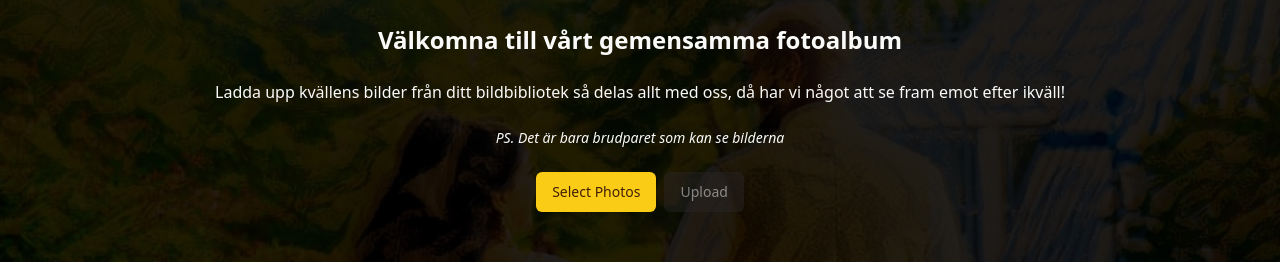
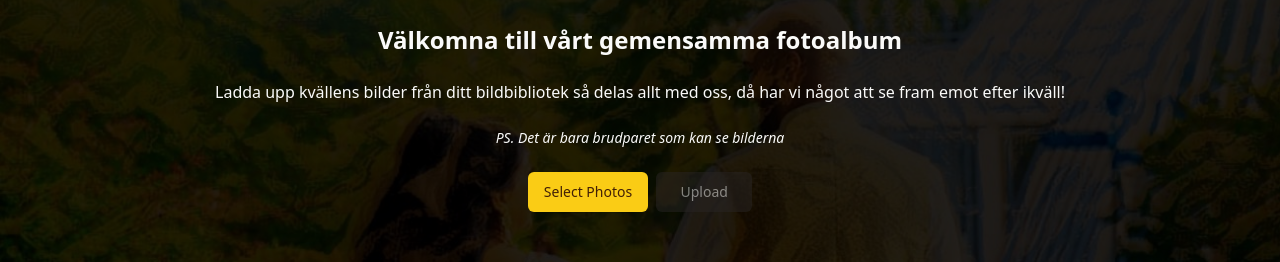
Before and after one commit to Mahadi-Ahmed/party-pics, a React (Vite) app: page / in a window 1280 px wide. Shown: the top 262 px of the page. Built offline with nearby package versions, Linux system fonts and the light colour scheme.

Commit message:
fix layout shift when clicking upload button

```diff
--- a/src/App.tsx
+++ b/src/App.tsx
@@ -137,8 +137,10 @@ function App() {
               />
               <div className='flex gap-2'>
                 <Button type='button' onClick={handleSelectPhoto}>Select Photos</Button>
-                <Button type='submit' variant='secondary' disabled={uploading || rawUserFiles.length === 0 || successfulUpload}>
-                  {uploading ? <ReloadIcon className='mr-2 h-4 w-4 animate-spin' /> : 'Upload'}
+                <Button type='submit' className='relative w-24' variant='secondary' disabled={uploading || rawUserFiles.length === 0 || successfulUpload}>
+                  <span className=''>
+                    {uploading ? <ReloadIcon className='h-4 w-4 animate-spin' /> : 'Upload'}
+                  </span>
                 </Button>
               </div>
             </form>
```
